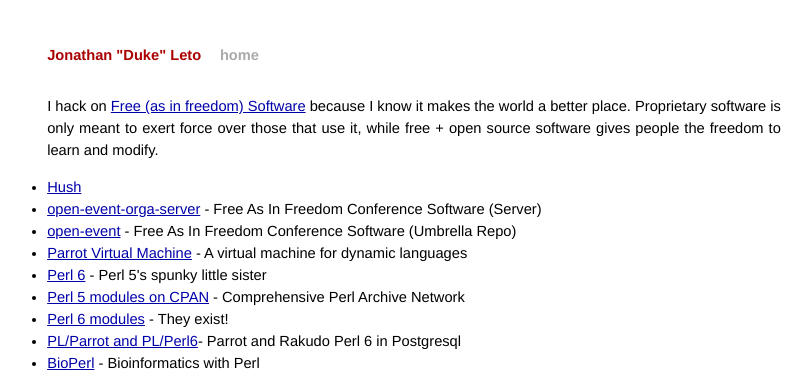
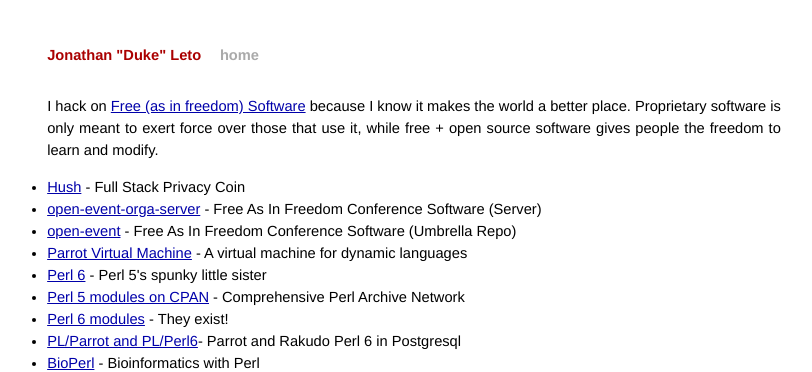
Before and after one commit to leto/leto.github.com, a Jekyll site: the page built from index.html, in a window 1280 px wide. Shown: the top 372 px of the page, without its empty margins (226-1038 px from the left). Built offline with Jekyll 4.4.1, drawn with Linux system fonts in a browser that asks for light colours; comment, search, counter and statistics services are not loaded.

Commit message:
Update hush tagline

```diff
--- a/_includes/main.html
+++ b/_includes/main.html
@@ -5,7 +5,7 @@
 </p>
 
 <ul>
-    <li><a href="https://myhush.org">Hush</a></li>
+    <li><a href="https://myhush.org">Hush</a> - Full Stack Privacy Coin</li>
 <li><a href="https://github.com/fossasia/open-event-orga-server">open-event-orga-server</a> - Free As In Freedom Conference Software (Server)</li>
 <li><a href="https://github.com/fossasia/open-event">open-event</a> - Free As In Freedom Conference Software (Umbrella Repo)</li>
 <li><a href="http://parrot.org">Parrot Virtual Machine</a> - A virtual machine for dynamic languages</li>
```
